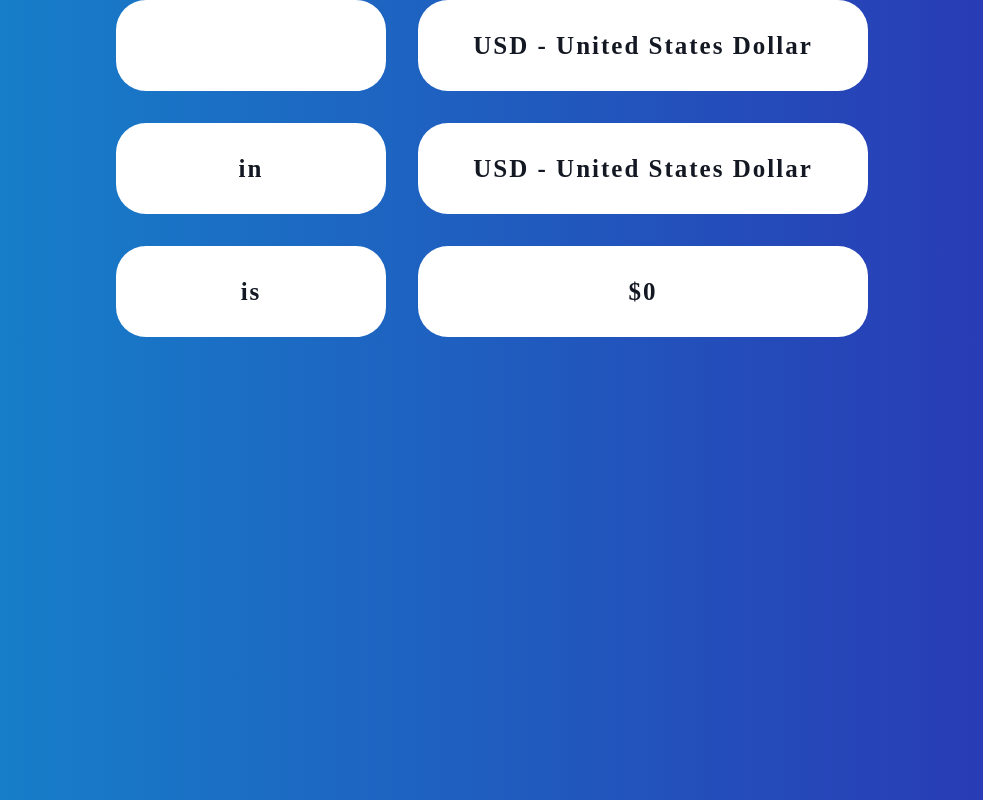
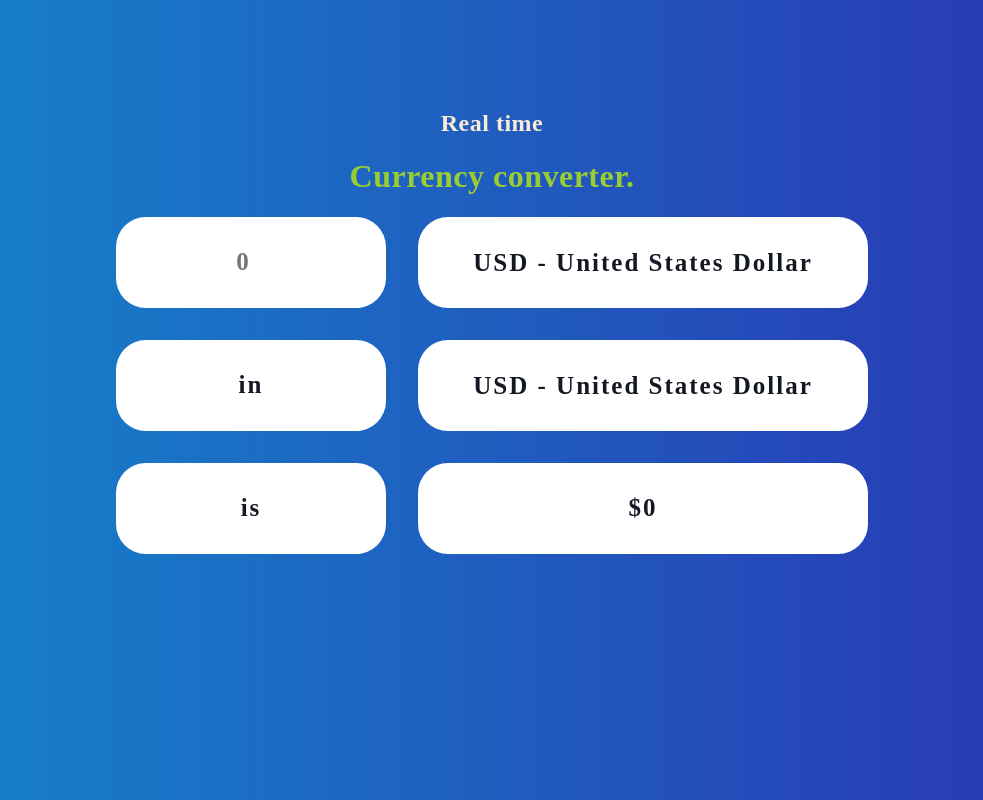
Before and after one commit to emilygracekz/currencyConverter, a plain HTML site: page currencyConverter.html in a window 1280 px wide. Shown: the whole page, without its empty margins (148-1131 px from the left). Drawn offline with Linux system fonts and the light colour scheme; a web font is replaced by a local one.

Commit message:
Update currencyConverter.html
Placeholder addition

```diff
--- a/currencyConverter.html
+++ b/currencyConverter.html
@@ -1,18 +1,23 @@
 <!DOCTYPE html>
 <html lang="en">
-    <link href="https://fonts.googleapis.com/css?family=Patua+One&display=swap" rel="stylesheet">
+<link href="https://fonts.googleapis.com/css?family=Patua+One&display=swap" rel="stylesheet">
 
 <head>
     <meta charset="UTF-8">
     <meta name="viewport" content="width=device-width, initial-scale=1.0">
     <title>Currency Converter</title>
     <link rel="stylesheet" href="currencyConverter.css">
+    <link rel="icon" type="image/png" sizes="16x16" href="favicon-16x16.png">
 </head>
 
 <body>
+    <div class="header">
+        <h2>Real time</h2>
+        <h1>Currency converter.</h1>
+    </div>
     <div class="app">
         <form>
-            <input type="number" name="from_amount">
+            <input type="number" name="from_amount" placeholder="0">
             <select name="from_currency">
                 <option>Select a Currency</option>
             </select>
@@ -26,4 +31,5 @@
     </div>
     <script src="currencyConverter.js"></script>
 </body>
+
 </html>
```
